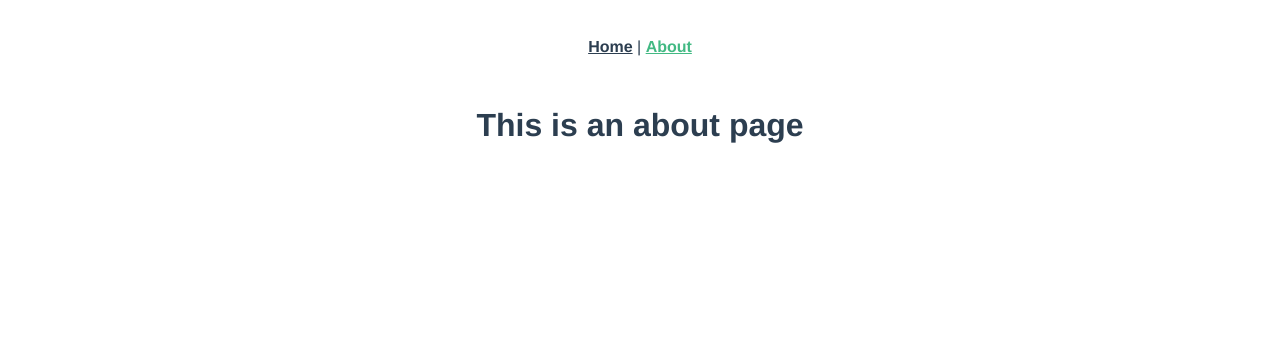
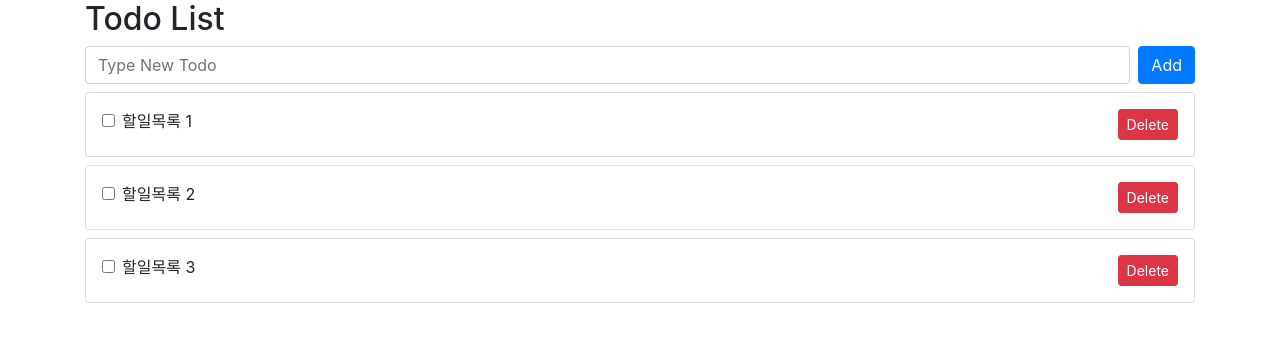
Before and after one commit to qwertymi/Todoreset, a Vue app: page /about in a window 1280 px wide. Shown: the top 342 px of the page. Built offline with nearby package versions, Linux system fonts and the light colour scheme.

Commit message:
base 작업

```diff
--- a/public/index.html
+++ b/public/index.html
@@ -1,15 +1,23 @@
 <!DOCTYPE html>
 <html lang="">
   <head>
-    <meta charset="utf-8">
-    <meta http-equiv="X-UA-Compatible" content="IE=edge">
-    <meta name="viewport" content="width=device-width,initial-scale=1.0">
-    <link rel="icon" href="<%= BASE_URL %>favicon.ico">
+    <meta charset="utf-8" />
+    <meta http-equiv="X-UA-Compatible" content="IE=edge" />
+    <meta name="viewport" content="width=device-width,initial-scale=1.0" />
+    <link rel="icon" href="<%= BASE_URL %>favicon.ico" />
+    <link
+      rel="stylesheet"
+      href="https://cdn.jsdelivr.net/npm/bootstrap@4.6.1/dist/css/bootstrap.min.css"
+    />
     <title><%= htmlWebpackPlugin.options.title %></title>
   </head>
   <body>
     <noscript>
-      <strong>We're sorry but <%= htmlWebpackPlugin.options.title %> doesn't work properly without JavaScript enabled. Please enable it to continue.</strong>
+      <strong
+        >We're sorry but <%= htmlWebpackPlugin.options.title %> doesn't work
+        properly without JavaScript enabled. Please enable it to
+        continue.</strong
+      >
     </noscript>
     <div id="app"></div>
     <!-- built files will be auto injected -->
--- a/src/App.vue
+++ b/src/App.vue
@@ -1,30 +1,95 @@
 <template>
-  <nav>
-    <router-link to="/">Home</router-link> |
-    <router-link to="/about">About</router-link>
-  </nav>
-  <router-view />
+  <div class="container">
+    <h2>Todo List</h2>
+    <form action="" @submit.prevent="onSubmit">
+      <div class="d-flex">
+        <div class="flex-grow-1 mr-2">
+          <input
+            class="form-control"
+            type="text"
+            v-model="todo"
+            placeholder="Type New Todo"
+          />
+        </div>
+        <div>
+          <button class="btn btn-primary" type="submit">Add</button>
+        </div>
+      </div>
+      <div v-show="hasError" style="color: red">내용을 기재해 주세요.</div>
+    </form>
+    <div v-if="!todos.length">추가된 Todo가 없습니다.</div>
+
+    <div
+      v-for="(item, index) in todos"
+      v-bind:key="index"
+      class="card mt-2 p-2"
+    >
+      <div class="card-body p-2 d-flex">
+        <div class="form-check flex-grow-1 align-items-center">
+          <input
+            type="checkbox"
+            class="form-check-input"
+            v-model="item.complete"
+          />
+          <label
+            class="form-check-label"
+            v-bind:class="{ todostyle: item.complete }"
+            >{{ item.subject }}
+          </label>
+        </div>
+        <div>
+          <button class="btn btn-danger btn-sm" @click="deleteTodo(index)">
+            Delete
+          </button>
+        </div>
+      </div>
+    </div>
+  </div>
 </template>
+<script>
+import { ref } from "vue";
+export default {
+  setup() {
+    const hasError = ref(false);
+    const todo = ref("");
+    const todos = ref([
+      { id: 1, subject: "할일목록 1", complete: false },
+      { id: 2, subject: "할일목록 2", complete: false },
+      { id: 3, subject: "할일목록 3", complete: false },
+    ]);
 
+    const onSubmit = () => {
+      if (todo.value === "") {
+        hasError.value = true;
+      } else {
+        hasError.value = false;
+        todos.value.push({
+          id: Date.now(),
+          subject: todo.value,
+          complete: false,
+        });
+      }
+      todo.value = "";
+    };
+    const deleteTodo = (index) => {
+      todos.value.splice(index, 1);
+    };
+
+    return {
+      todo,
+      todos,
+      onSubmit,
+      hasError,
+      deleteTodo,
+    };
+  },
+};
+</script>
 <style>
 #app {
-  font-family: Avenir, Helvetica, Arial, sans-serif;
-  -webkit-font-smoothing: antialiased;
-  -moz-osx-font-smoothing: grayscale;
-  text-align: center;
-  color: #2c3e50;
 }
-
-nav {
-  padding: 30px;
-}
-
-nav a {
-  font-weight: bold;
-  color: #2c3e50;
-}
-
-nav a.router-link-exact-active {
-  color: #42b983;
+.todostyle {
+  text-decoration: line-through;
+  color: gray;
 }
 </style>
--- a/src/components/HelloWorld.vue
+++ /dev/null
@@ -1,130 +0,0 @@
-<template>
-  <div class="hello">
-    <h1>{{ msg }}</h1>
-    <p>
-      For a guide and recipes on how to configure / customize this project,<br />
-      check out the
-      <a href="https://cli.vuejs.org" target="_blank" rel="noopener"
-        >vue-cli documentation</a
-      >.
-    </p>
-    <h3>Installed CLI Plugins</h3>
-    <ul>
-      <li>
-        <a
-          href="https://github.com/vuejs/vue-cli/tree/dev/packages/%40vue/cli-plugin-babel"
-          target="_blank"
-          rel="noopener"
-          >babel</a
-        >
-      </li>
-      <li>
-        <a
-          href="https://github.com/vuejs/vue-cli/tree/dev/packages/%40vue/cli-plugin-router"
-          target="_blank"
-          rel="noopener"
-          >router</a
-        >
-      </li>
-      <li>
-        <a
-          href="https://github.com/vuejs/vue-cli/tree/dev/packages/%40vue/cli-plugin-vuex"
-          target="_blank"
-          rel="noopener"
-          >vuex</a
-        >
-      </li>
-      <li>
-        <a
-          href="https://github.com/vuejs/vue-cli/tree/dev/packages/%40vue/cli-plugin-eslint"
-          target="_blank"
-          rel="noopener"
-          >eslint</a
-        >
-      </li>
-    </ul>
-    <h3>Essential Links</h3>
-    <ul>
-      <li>
-        <a href="https://vuejs.org" target="_blank" rel="noopener">Core Docs</a>
-      </li>
-      <li>
-        <a href="https://forum.vuejs.org" target="_blank" rel="noopener"
-          >Forum</a
-        >
-      </li>
-      <li>
-        <a href="https://chat.vuejs.org" target="_blank" rel="noopener"
-          >Community Chat</a
-        >
-      </li>
-      <li>
-        <a href="https://twitter.com/vuejs" target="_blank" rel="noopener"
-          >Twitter</a
-        >
-      </li>
-      <li>
-        <a href="https://news.vuejs.org" target="_blank" rel="noopener">News</a>
-      </li>
-    </ul>
-    <h3>Ecosystem</h3>
-    <ul>
-      <li>
-        <a href="https://router.vuejs.org" target="_blank" rel="noopener"
-          >vue-router</a
-        >
-      </li>
-      <li>
-        <a href="https://vuex.vuejs.org" target="_blank" rel="noopener">vuex</a>
-      </li>
-      <li>
-        <a
-          href="https://github.com/vuejs/vue-devtools#vue-devtools"
-          target="_blank"
-          rel="noopener"
-          >vue-devtools</a
-        >
-      </li>
-      <li>
-        <a href="https://vue-loader.vuejs.org" target="_blank" rel="noopener"
-          >vue-loader</a
-        >
-      </li>
-      <li>
-        <a
-          href="https://github.com/vuejs/awesome-vue"
-          target="_blank"
-          rel="noopener"
-          >awesome-vue</a
-        >
-      </li>
-    </ul>
-  </div>
-</template>
-
-<script>
-export default {
-  name: "HelloWorld",
-  props: {
-    msg: String,
-  },
-};
-</script>
-
-<!-- Add "scoped" attribute to limit CSS to this component only -->
-<style scoped>
-h3 {
-  margin: 40px 0 0;
-}
-ul {
-  list-style-type: none;
-  padding: 0;
-}
-li {
-  display: inline-block;
-  margin: 0 10px;
-}
-a {
-  color: #42b983;
-}
-</style>
--- a/src/router/index.js
+++ b/src/router/index.js
@@ -1,22 +1,6 @@
 import { createRouter, createWebHistory } from "vue-router";
-import HomeView from "../views/HomeView.vue";
 
-const routes = [
-  {
-    path: "/",
-    name: "home",
-    component: HomeView,
-  },
-  {
-    path: "/about",
-    name: "about",
-    // route level code-splitting
-    // this generates a separate chunk (about.[hash].js) for this route
-    // which is lazy-loaded when the route is visited.
-    component: () =>
-      import(/* webpackChunkName: "about" */ "../views/AboutView.vue"),
-  },
-];
+const routes = [];
 
 const router = createRouter({
   history: createWebHistory(process.env.BASE_URL),
--- a/src/views/AboutView.vue
+++ /dev/null
@@ -1,8 +0,0 @@
-<template>
-  <div class="about">
-    <h1>This is an about page</h1>
-  </div>
-</template>
-<script>
-let test = "hello";
-</script>
--- a/src/views/HomeView.vue
+++ /dev/null
@@ -1,18 +0,0 @@
-<template>
-  <div class="home">
-    <img alt="Vue logo" src="../assets/logo.png" />
-    <HelloWorld msg="Welcome to Your Vue.js App" />
-  </div>
-</template>
-
-<script>
-// @ is an alias to /src
-import HelloWorld from "@/components/HelloWorld.vue";
-
-export default {
-  name: "HomeView",
-  components: {
-    HelloWorld,
-  },
-};
-</script>
```
